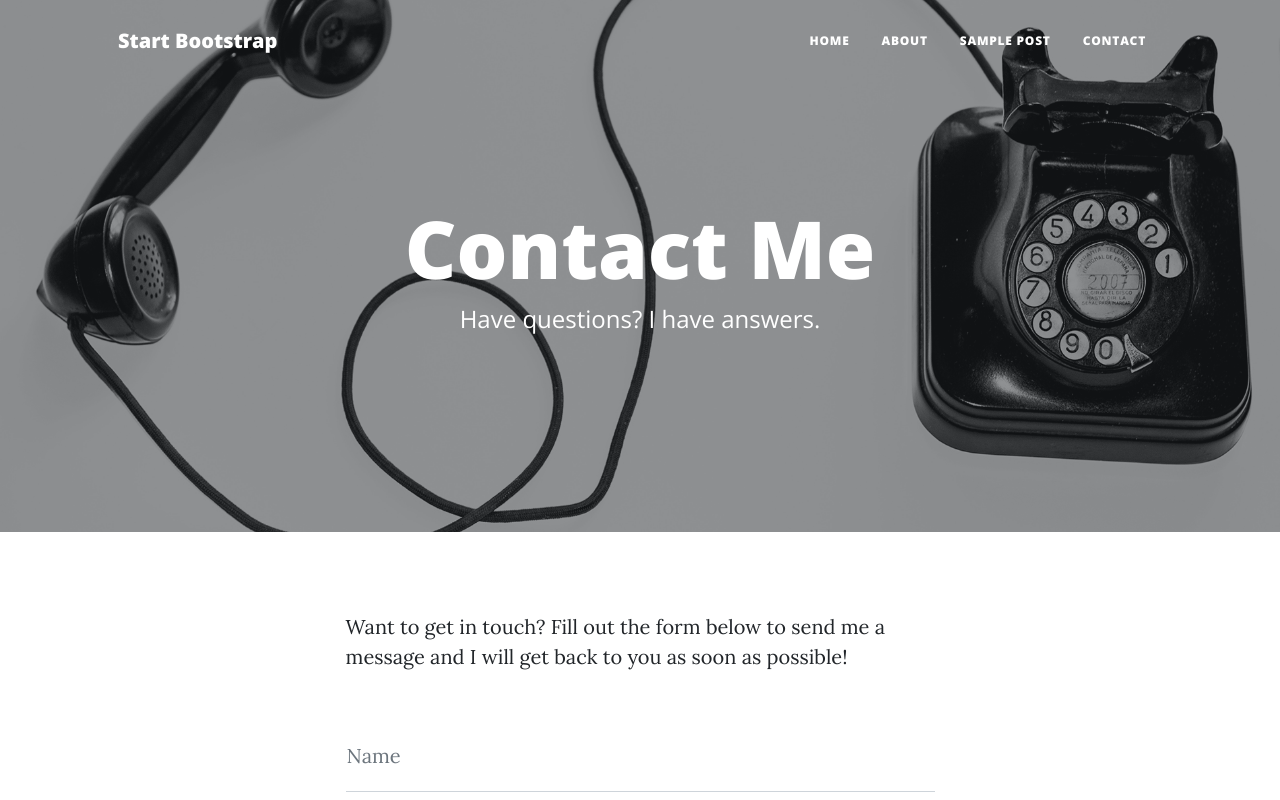
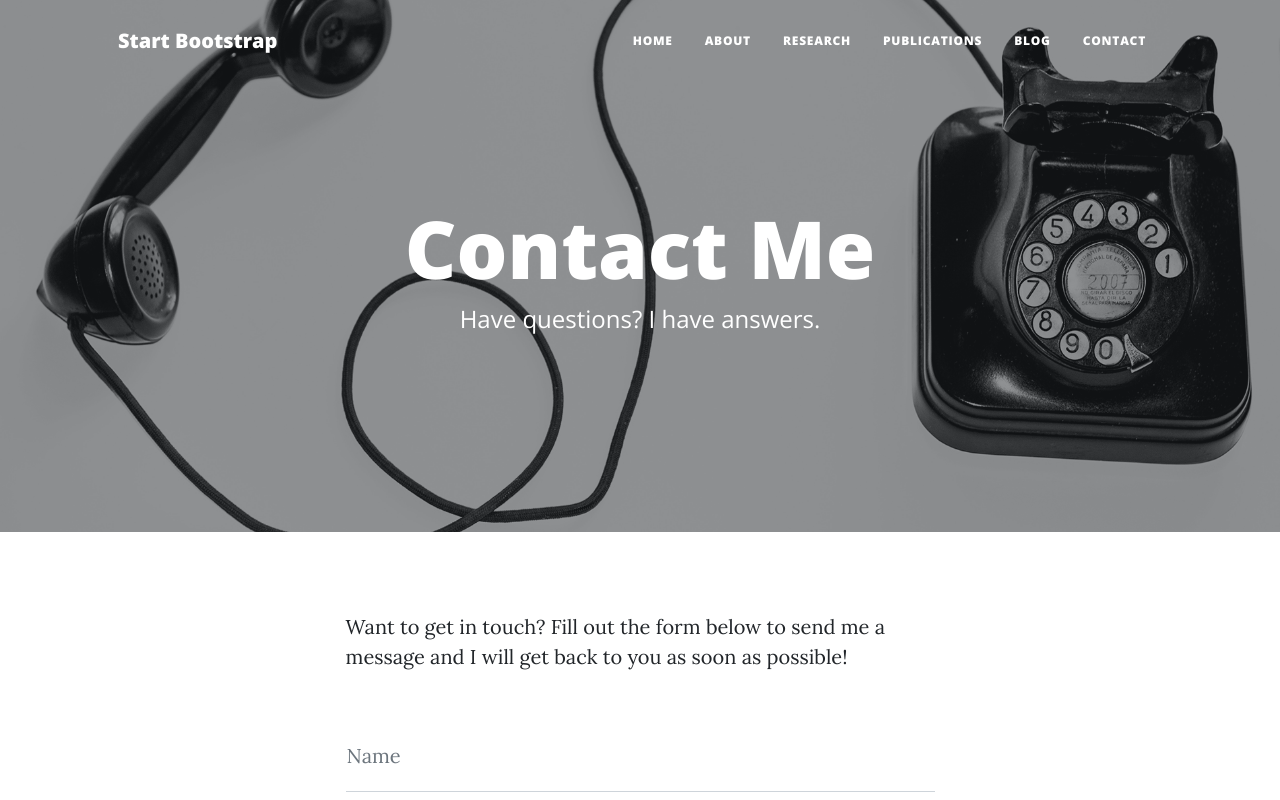
Before and after one commit to Rajdeep411/homepage, a plain HTML site: page contact.html in a window 1280 px wide. Shown: the top 800 px of the page. Drawn offline with nearby package versions, Linux system fonts and the light colour scheme; files whose address does not match are found by name.

Commit message:
Update contact.html

```diff
--- a/contact.html
+++ b/contact.html
@@ -28,7 +28,9 @@
                     <ul class="navbar-nav ms-auto py-4 py-lg-0">
                         <li class="nav-item"><a class="nav-link px-lg-3 py-3 py-lg-4" href="index.html">Home</a></li>
                         <li class="nav-item"><a class="nav-link px-lg-3 py-3 py-lg-4" href="about.html">About</a></li>
-                        <li class="nav-item"><a class="nav-link px-lg-3 py-3 py-lg-4" href="post.html">Sample Post</a></li>
+                        <li class="nav-item"><a class="nav-link px-lg-3 py-3 py-lg-4" href="research.html">Research</a></li>
+                        <li class="nav-item"><a class="nav-link px-lg-3 py-3 py-lg-4" href="publication.html">Publications</a></li>
+                        <li class="nav-item"><a class="nav-link px-lg-3 py-3 py-lg-4" href="blog.html">Blog</a></li>
                         <li class="nav-item"><a class="nav-link px-lg-3 py-3 py-lg-4" href="contact.html">Contact</a></li>
                     </ul>
                 </div>
```
